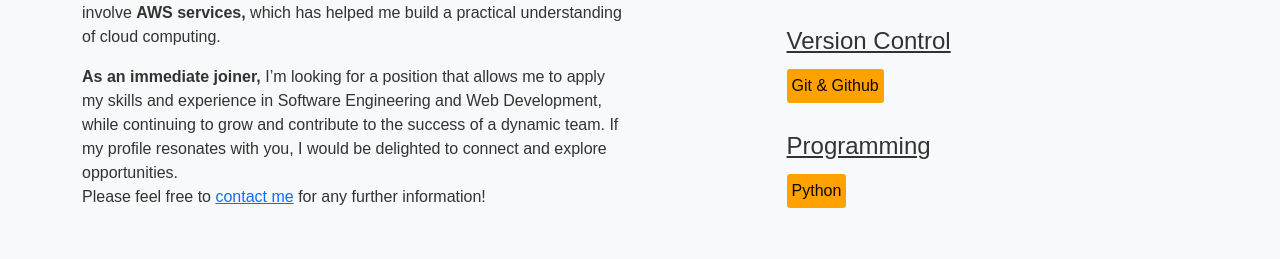
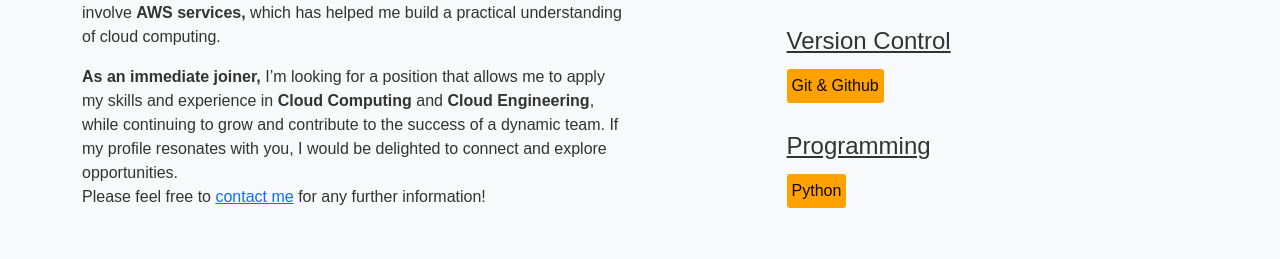
Before and after one commit to Om-Ghag18/Resume, a plain HTML site: page index.html in a window 1280 px wide. Shown: the part 333-592 px from the top of the page. Drawn offline with nearby package versions, Linux system fonts and the light colour scheme.

Commit message:
Made change in ABout me Para

```diff
--- a/index.html
+++ b/index.html
@@ -53,7 +53,7 @@
                     I have also gained some <b>hands-on experience</b> by working on projects that involve <b>AWS services,</b> which has helped me build a practical understanding of cloud computing.
                 </p>
                 <p>
-                    <b>As an immediate joiner,</b> I’m looking for a position that allows me to apply my skills and experience in Software Engineering and Web Development, while continuing to grow and contribute to the success of a dynamic team. If my profile resonates with you, I would be delighted to connect and explore opportunities.<br>
+                    <b>As an immediate joiner,</b> I’m looking for a position that allows me to apply my skills and experience in <b>Cloud Computing</b> and <b>Cloud Engineering</b>, while continuing to grow and contribute to the success of a dynamic team. If my profile resonates with you, I would be delighted to connect and explore opportunities.<br>
                     Please feel free to <a href="#contact">contact me</a> for any further information!
                 </p>
             </div>
```
